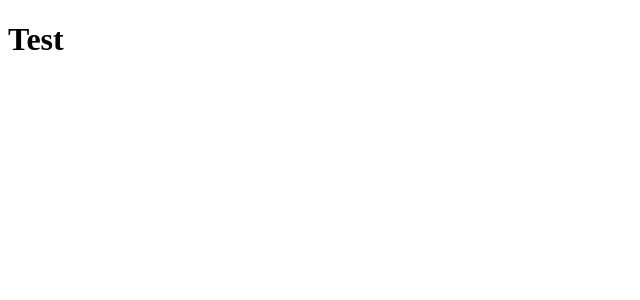
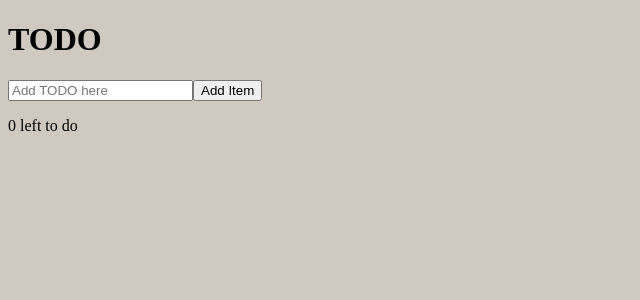
Before and after one commit to VictorKong21/todo_app, a React (Create React App) app: page / in a window 1280 px wide. Shown: the top 300 px of the page, without its empty margins (0-640 px from the left). Built offline with nearby package versions, Linux system fonts and the light colour scheme.

Commit message:
basic todo template

```diff
--- a/public/index.html
+++ b/public/index.html
@@ -2,7 +2,9 @@
 <html lang="en">
   <head>
     <title>React App</title>
+    <link rel="stylesheet" href="./styles.css">
   </head>
+
   <body>
     <div id="root"></div>
     <script src="../src/index.js" type="text/jsx"></script>
--- /dev/null
+++ b/public/styles.css
@@ -0,0 +1,3 @@
+html {
+    background-color: #D0C9C0;
+}
--- /dev/null
+++ b/src/components/App.jsx
@@ -0,0 +1,18 @@
+import React from "react";
+
+
+function App() {
+    return (
+    <div>
+         <h1>TODO</h1>
+         <form>
+            <input name="todo-input" placeholder="Add TODO here"></input>
+            <button>Add Item</button>
+            <p>0 left to do</p>
+         </form>
+    </div>)
+};
+
+
+
+export default App;
--- a/src/index.js
+++ b/src/index.js
@@ -1,6 +1,7 @@
 import React from 'react';
 import ReactDOM from 'react-dom';
+import App from './components/App';
 
 
 
-ReactDOM.render(<h1>Test</h1>,document.getElementById("root"));
+ReactDOM.render(<App />,document.getElementById("root"));
```
